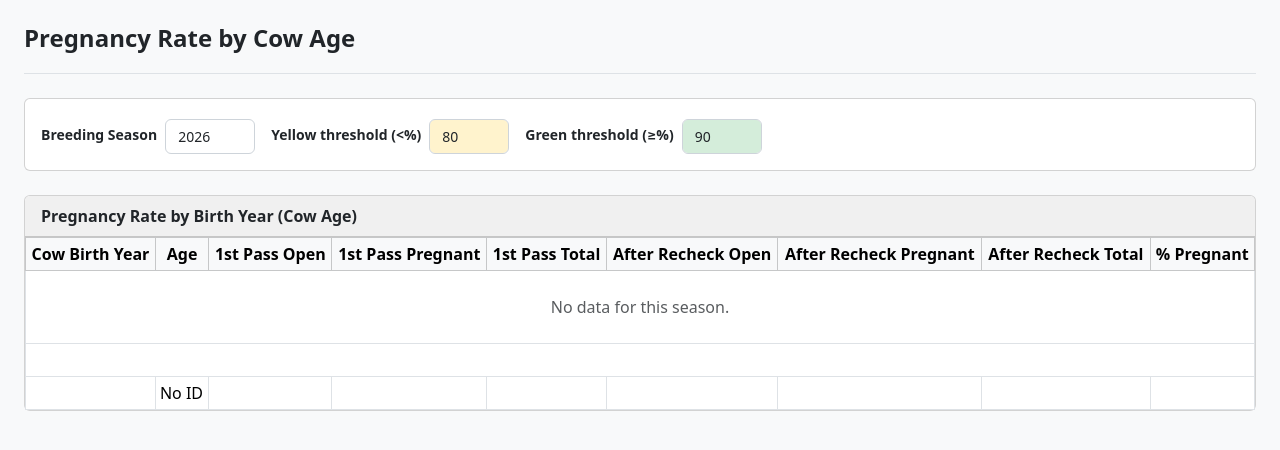
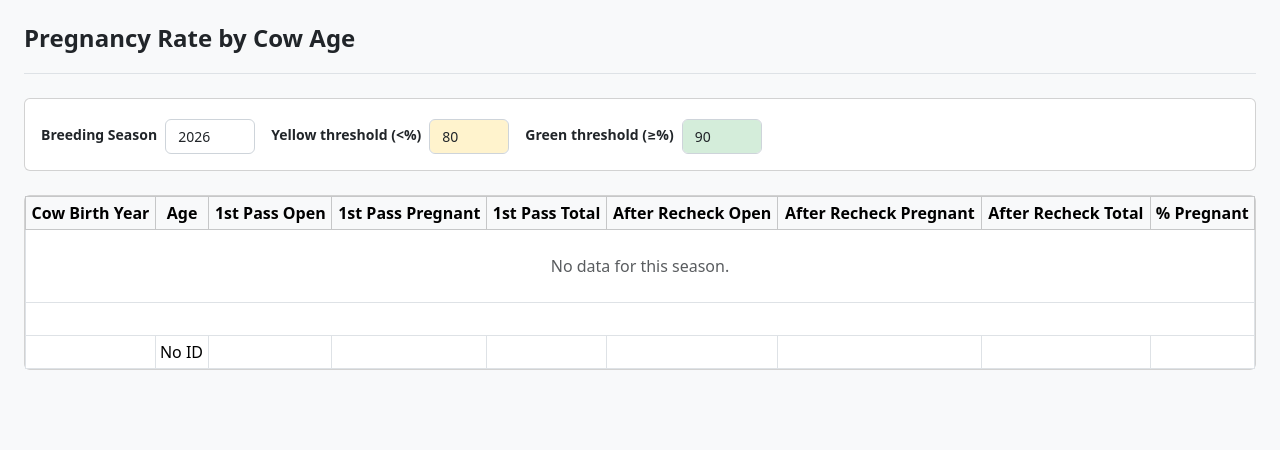
Before and after one commit to pwbryant/ranch-tools-application, a Django app: page /pregchecks/report-5/ in a window 1280 px wide. Shown: the part 57-507 px from the top of the page. Run offline with Django 4.2, Linux system fonts and the light colour scheme; data comes from the database, SQL or seed files in the repository; data that the repository does not hold is empty.

Commit message:
remove repetative report table header

```diff
--- a/django_project/ranch_tools/templates/preg_check/report-5.html
+++ b/django_project/ranch_tools/templates/preg_check/report-5.html
@@ -41,7 +41,6 @@
 
 <!-- Main table -->
 <div class="card mb-4">
-    <div class="card-header fw-semibold">Pregnancy Rate by Birth Year (Cow Age)</div>
     <div class="card-body p-0">
         <table class="table table-sm table-bordered mb-0">
             <thead class="table-light">
--- a/django_project/ranch_tools/templates/preg_check/rolling-average-report.html
+++ b/django_project/ranch_tools/templates/preg_check/rolling-average-report.html
@@ -43,7 +43,6 @@
 
 <!-- Rolling average table -->
 <div class="card mb-4">
-    <div class="card-header fw-semibold">Pregnancy Rate by Age Class</div>
     <div class="card-body p-0">
         <div class="table-responsive">
             <table class="table table-sm table-bordered mb-0">
```
